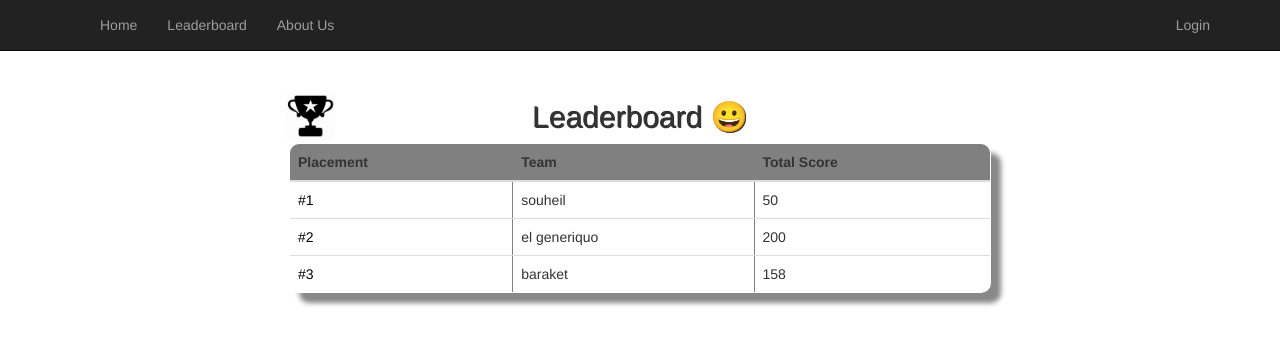
After one commit to HoussemCharf/BugBounty_Platform, a Flask app: template core/templates/leaderboard.html in a window 1280 px wide. The commit adds this page. Shown: the top 345 px of the page. Run offline with Flask 2, Linux system fonts and the light colour scheme; the template is opened without the code that fills it, so the values that code supplies are empty; some libraries are stand-ins or nearby versions.

Commit message:
leaderboard preview

```diff
--- /dev/null
+++ b/core/static/css/leaderboard.css
@@ -0,0 +1,45 @@
+#img {
+	margin-left:230px;
+    margin-bottom:-90px;
+    width:50px;
+}
+#penparty{
+	text-shadow:1px 1px;
+}
+#leaderboardtable {
+	border: 1px solid gray;
+	-moz-border-radius: 2px;
+	-webkit-border-radius: 10px;
+	margin-left: auto;
+    margin-right: auto;
+    box-shadow: 10px 10px 5px #888888;
+    width: 300px;
+	text-align: left;
+	overflow: hidden;
+	width: 60%;
+	margin: 0 auto;
+  	display: table;
+  	padding: 0 0 8em 0;
+}
+#leader {
+	position:relative;
+	top:15px;
+	left:100px;
+	text-shadow:1px 1px
+}
+#leaderboardtable thead {
+    background-color:gray
+}
+#leaderboardtable td:hover {
+  background-color: #217f72;
+  color: black;
+  font-weight: bold;
+  box-shadow:	#217f72 -1px 1px, #217f72 -2px 2px, #217f72 -3px 3px, #217f72 -4px 4px, #217f72 -5px 5px, #217f72 -6px 6px;
+  transform: translate3d(6px, -6px, 0);
+  transition-delay: 0s;
+  transition-duration: 0.4s;
+	transition-property: all;
+  transition-timing-function: line;
+}
+#leaderboardtable td:first-child
+{ color: black; }
--- /dev/null
+++ b/core/templates/leaderboard.html
@@ -0,0 +1,43 @@
+{% extends "layout.html" %}
+{% block body %}
+<link href="{{url_for('static',filename='css/leaderboard.css')}}" rel="stylesheet">
+<section id="content">
+<article>
+    <div class="container">
+        <div class=row>
+		      <img src="{{url_for('static',filename='img/leadercup.png')}}" id="img">
+              <h2 align=center id="penparty">Leaderboard 😀</h2>
+        </div>
+        <div class="row">
+		      <table class="table table-hover" id="leaderboardtable" border="2">
+                    <thead>
+                         <tr>
+                             <th>Placement</th>
+                             <th>Team</th>
+                             <th>Total Score</th>
+                         </tr>
+                    </thead>
+                    <tbody>
+                         <tr>
+            	             <td> #1 </td>
+                             <td>souheil </td>
+                             <td>50 </td>
+                         </tr>
+                        <tr>
+            	             <td>#2</td>
+            	             <td> el generiquo </td>
+            	             <td> 200 </td>
+                        </tr>
+                        <tr>
+                             <td>#3</td>
+                             <td> baraket </td>
+                             <td> 158 </td>
+                        </tr>
+                    </tbody>
+                    </table>
+        </div>
+
+    </div>
+</article>
+</section>
+{% endblock %}
```
Also changed, not shown: core/static/css/report/report.css (+14 -0 lines), core/templates/add.html (+7 -9 lines), core/static/img/leadercup.png (added).
